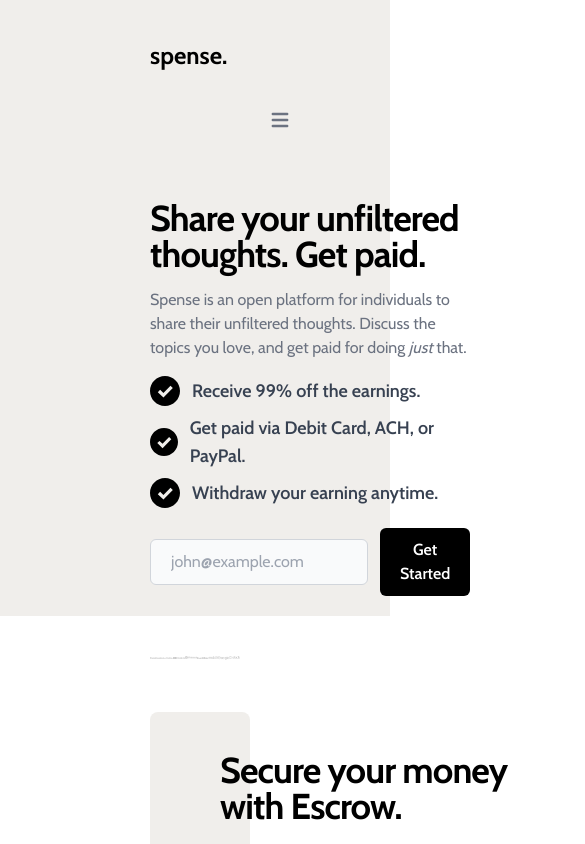
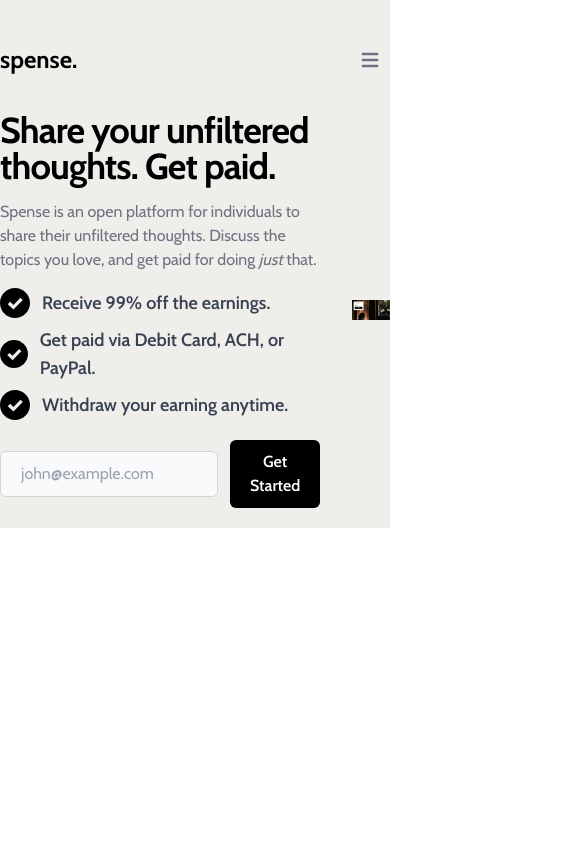
Before and after one commit to shyusu4/spense, a Next.js app: page / in a window 390 px wide. Shown: the top 844 px of the page, 585 px wide, since content can reach past the window. Built offline with nearby package versions, Linux system fonts and the light colour scheme.

Commit message:
Adjust hero section tablet view

```diff
--- a/app/components/hero.jsx
+++ b/app/components/hero.jsx
@@ -4,8 +4,8 @@
   return (
     <>
       <section>
-        <div className="flex items-center justify-between gap-8 mt-8">
-          <div className="place-self-center lg:col-span-7">
+        <div className="flex items-center justify-between gap-8 mt-8 lg:flex-row md:flex-col">
+          <div className="lg:place-self-center md:mr-auto lg:col-span-7 lg:order-1 md:order-2">
             <h1 className="max-w-2xl mb-4 text-4xl font-extrabold tracking-tight leading-none md:text-5xl xl:text-6xl">
               Share your unfiltered thoughts. Get paid.
             </h1>
@@ -65,10 +65,18 @@
               </button>
             </div>
           </div>
-          <div className="hidden lg:mt-0 lg:col-span-5 lg:flex">
+          <div className="hidden lg:mt-0 lg:col-span-5 lg:flex lg:order-2">
             <Image
               src="/assets/desktop-hero.png"
               width={500}
+              height={500}
+              alt="hero image"
+            />
+          </div>
+          <div className="lg:hidden md:mt-0 md:col-span-5 md:flex md:order-1">
+            <Image
+              src="/assets/tablet-hero.png"
+              width={800}
               height={500}
               alt="hero image"
             />
--- a/app/components/main.jsx
+++ b/app/components/main.jsx
@@ -8,16 +8,11 @@
 export default function Main() {
   return (
     <>
-      <header className="px-[150px] py-[20px] bg-gray-beige">
+      <header className="lg:px-[150px] md:px-[50px] py-[20px] bg-gray-beige">
         <Navbar />
         <Hero />
       </header>
-      <main className="px-[150px] py-[20px]">
-        <Logos />
-        <EscrowCard />
-        <EditorCard />
-      </main>
-      <Footer />
+      <main className="lg:px-[150px] md:px-[50px] py-[20px]"></main>
     </>
   );
 }
--- a/app/components/navbar.jsx
+++ b/app/components/navbar.jsx
@@ -9,13 +9,13 @@
             </span>
           </a>
           <div className="flex items-center justify-between text-lg md:order-2">
-            <div className="space-x-5 invisible md:visible">
+            <div className="lg:space-x-5 md:space-x-2 invisible md:visible">
               <span href="#" aria-current="page">
                 Login
               </span>
               <button
                 type="button"
-                className="text-white bg-black rounded-lg text-base font-semibold px-5 py-2.5 text-center"
+                className="text-white bg-black rounded-lg text-base font-semibold lg:px-5 lg:py-2.5 md:px-3 md:py-1.5 text-center"
               >
                 Get Started
               </button>
@@ -44,7 +44,7 @@
             </button>
           </div>
           <div className="items-center justify-between hidden md:flex md:w-auto md:order-1">
-            <ul className="flex flex-row space-x-5 text-lg">
+            <ul className="flex flex-row lg:space-x-5 md:space-x-2 text-lg">
               <li>
                 <a
                   href="#"
```
Also changed, not shown: public/assets/tablet-hero.png (renamed from public/assets/Hero Image (Tablet).png).
